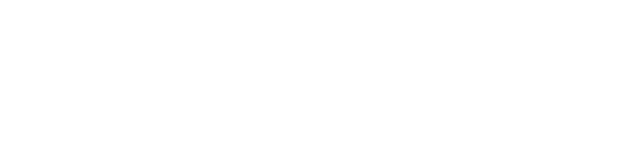
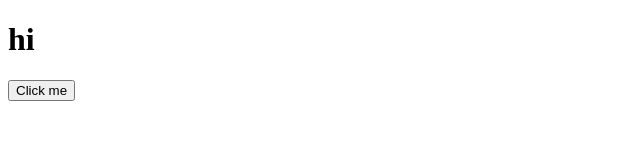
Before and after one commit to joelgeller/DI-BOOTCAMP, a plain HTML site: page Week 2/Day 2/index.html in a window 1280 px wide. Shown: the whole page, without its empty margins (0-640 px from the left). Drawn offline with Linux system fonts and the light colour scheme.

Commit message:
third commit (1)

```diff
--- a/Week 2/Day 2/index.html
+++ b/Week 2/Day 2/index.html
@@ -7,6 +7,8 @@
     <title>Document</title>
 </head>
 <body>
+    <h1>hi</h1>
+    <button>Click me</button>
 
 </body>
 </html>
```
